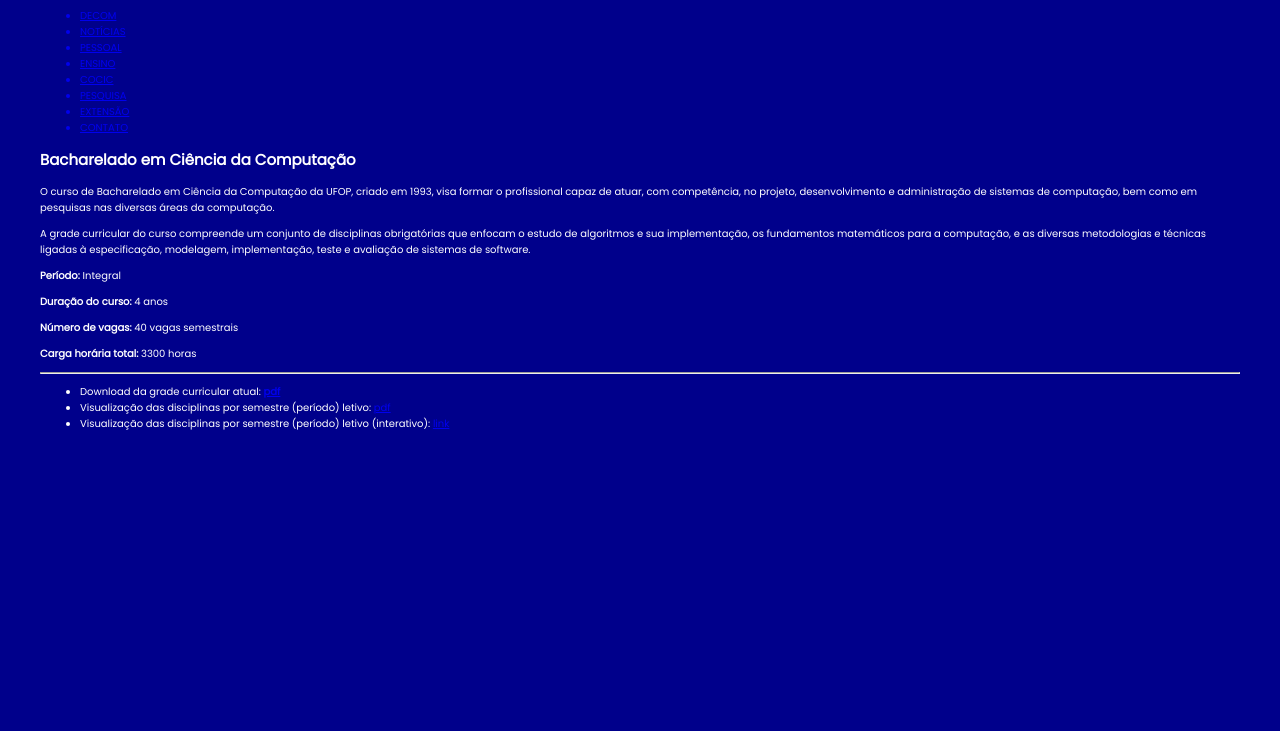
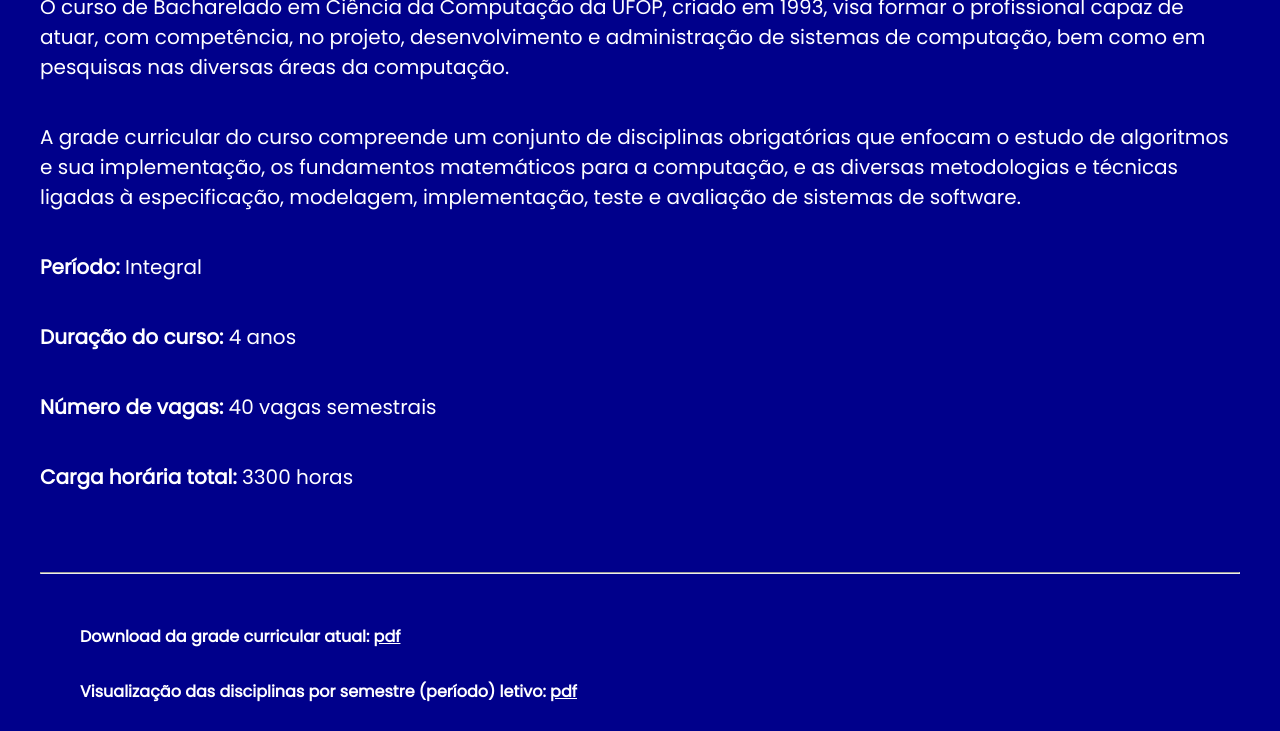
Before and after one commit to phosilva02/TP-progWeb, a website: page public/ensino.html in a window 1280 px wide. Shown: the part 369-1100 px from the top of the page. Before the commit the page ends 826 px from the top, so only its background shows below. Drawn offline with Linux system fonts and the light colour scheme.

Commit message:
arrumando erro

```diff
--- a/public/ensino.html
+++ b/public/ensino.html
@@ -4,7 +4,17 @@
     <meta charset="utf-8" name="viewport" content="width=device-width, initial-scale=1.0">
     <title>DECOM</title>
     <link rel="stylesheet" href="./style/fonts.css"/>
+
     <link rel="stylesheet" href="./style/style.css"/>
+    <link rel="stylesheet" href="./style/main.css"/>
+    <link rel="stylesheet" href="./style/header.css"/>
+    <link rel="stylesheet" href="./style/horario.css"/>
+    <link rel="stylesheet" href="./style/professores.css"/>
+    <link rel="stylesheet" href="./style/noticias.css"/>
+
+    <link rel="stylesheet" href="./style/ensino.css"/>
+
+
     <link rel="stylesheet" href="./style/media.css"/>
 
     <script src="script.js" defer></script>
--- /dev/null
+++ b/public/style/ensino.css
@@ -0,0 +1,27 @@
+.info-curso{
+    display: inline;
+    font-size: 3.6rem;
+    margin: 50px 150px;
+}
+
+.info-container{
+    display: flex;
+    flex-direction: column;
+    font-size: 20px;
+    justify-content: center;
+}
+
+.info-container p {
+    max-width: none;
+}
+
+.quadro-materia{
+    display: block;
+    font-size: 3.6rem;
+    margin: 50px 0px;
+}
+
+.quadro-materia li{
+    display: block;
+    margin: 30px 0px;
+}
```
